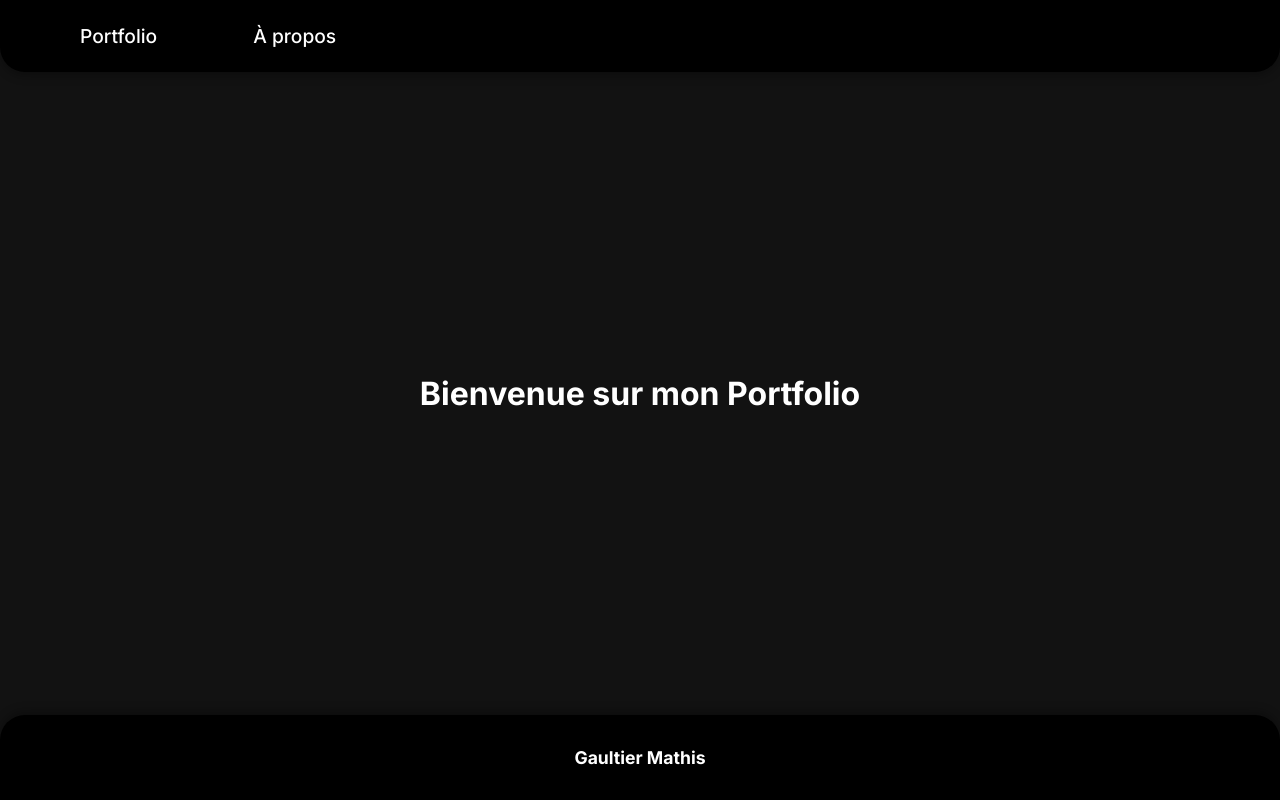
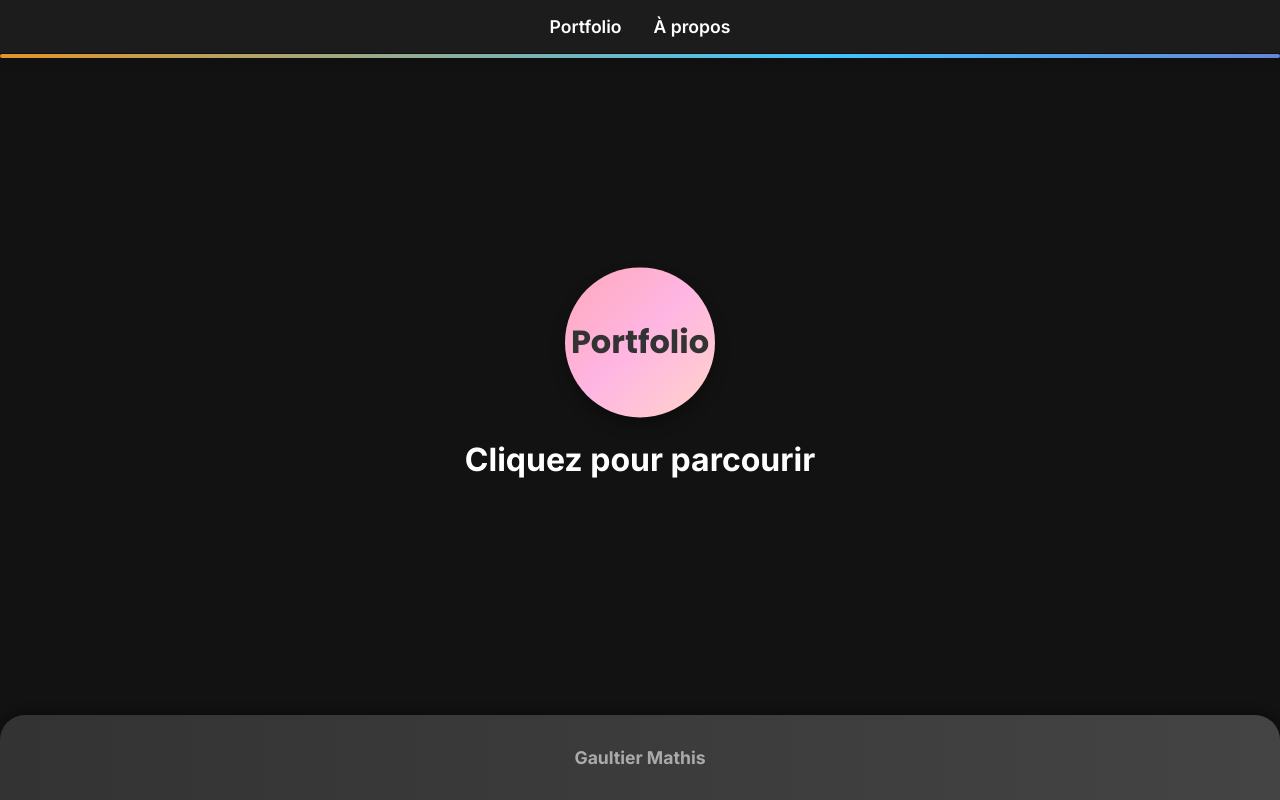
Before and after one commit to mathisglt/PortfolioPro, a Next.js app: page / in a window 1280 px wide. Built offline with nearby package versions, Linux system fonts and the light colour scheme.

Commit message:
fix: Colors adjustements

```diff
--- a/src/app/globals.css
+++ b/src/app/globals.css
@@ -2,8 +2,8 @@
 @import url('https://fonts.googleapis.com/css2?family=Poppins:wght@700&display=swap');
 
 html, body {
-  font-family: 'Poppins', sans-serif; /* Police moderne */
-  font-weight: 700; /* Gras pour rendre le texte bien visible */
+  font-family: 'Poppins', sans-serif;
+  font-weight: 700;
   margin: 0;
   padding: 0;
   height: 100%;
@@ -12,91 +12,26 @@ html, body {
   font-family: sans-serif;
   display: flex;
   flex-direction: column;
-  background-color: #121212; /* Remplacez #000 par la couleur de fond souhaitée */
+  background-color: #121212;
 }
 
-/* Appliquer le box-sizing correct à tous les éléments */
 *, *::before, *::after {
   box-sizing: border-box;
 }
 
-/* Assurer que tout élément dans le body ne génère pas de marges inattendues */
 body > * {
   margin: 0;
 }
 
-/* Styles généraux pour les éléments de mise en page */
 header, footer, main {
   margin: 0;
   padding: 0;
 }
 
-/* Assurer que le body s'étend sur toute la hauteur de la page et configure une structure de base */
-
-
-/* Conteneur principal pour l'application */
 main {
-  flex: 1; /* Prend tout l'espace disponible */
+  flex: 1;
   display: flex;
   flex-direction: column;
   align-items: center;
   justify-content: center;
 }
-
-/* Exemple de styles pour le nav (ajoutez vos propres styles ici) */
-/* navbar styles */
-.navbar {
-  background-color: #333; /* Couleur de fond de la barre de navigation */
-  padding: 1rem; /* Espacement interne */
-  color: white; /* Couleur du texte */
-  display: flex; /* Utilisation de flexbox */
-  justify-content: center; /* Centrer les éléments horizontalement */
-  align-items: center; /* Centrer les éléments verticalement */
-  width: 100%; /* Prendre toute la largeur */
-}
-
-/* Liste non ordonnée (ul) dans la navbar */
-ul {
-  list-style: none; /* Retirer les puces des listes */
-  margin: 0; /* Retirer la marge par défaut */
-  padding: 0; /* Retirer le padding par défaut */
-  display: flex; /* Utilisation de flexbox pour aligner les items de la liste */
-  justify-content: center; /* Centrer horizontalement les éléments de la liste */
-  gap: 2rem; /* Espacement entre les liens */
-}
-
-/* Navbar */
-.navbar {
-  background-color: #000;
-  padding: 1.5rem 3rem;
-  display: flex;
-  justify-content: center;
-  align-items: center;
-  border-radius: 0 0 25px 25px;
-  box-shadow: 0 4px 10px rgba(0, 0, 0, 0.3);
-}
-/* Liens de la navbar */
-.lien {
-  color: white; /* Couleur du texte */
-  text-decoration: none; /* Enlever le soulignement des liens */
-  font-weight: bold; /* Texte en gras */
-  font-size: 1.1rem; /* Taille du texte */
-  transition: color 0.3s ease; /* Transition pour le changement de couleur */
-}
-
-.lien:hover {
-  color: #f0a500; /* Couleur des liens au survol */
-}
-
-
-/* Footer de base (à personnaliser selon vos besoins) */
-footer {
-  background-color: #222; /* Couleur de fond du footer */
-  color: #bbb; /* Couleur du texte du footer */
-  padding: 1rem; /* Espacement interne */
-  text-align: center; /* Centrer le texte */
-  width: 100%; /* Prendre toute la largeur */
-}
-.mainbodycontainer {
-  width: 100%;
-}
--- a/src/app/index.module.css
+++ b/src/app/index.module.css
@@ -1,43 +1,70 @@
-/* index.module.css */
-.body {
-  margin: 0;
-  padding: 0;
-}
-/* Container de base */
 .bodycontainer {
   display: flex;
   flex-direction: column;
   min-height: 100vh;
-  background-color: #111;  /* Fond sombre pour un look moderne */
-  color: white;  /* Texte en blanc */
-  margin: 0;
-  padding: 0;
+  background: linear-gradient(to bottom, #1f1f1f, #121212);
+  color: #eaeaea;
+  overflow-x: hidden;
 }
 
-/* Navbar */
 .navbar {
-  background-color: #000;
-  padding: 1.5rem 3rem;
+  position: relative;
+  background-color: rgba(30, 30, 30, 0.95);
+  padding: 1rem 3rem;
   display: flex;
-  justify-content: space-between;
+  justify-content: center;
   align-items: center;
-  border-radius: 0 0 25px 25px;
-  box-shadow: 0 4px 10px rgba(0, 0, 0, 0.3);
+  width: 100%;
+  box-shadow: 0 4px 15px rgba(0, 0, 0, 0.3);
+  z-index: 10;
+}
+
+.navbar::after {
+  content: '';
+  position: absolute;
+  bottom: -5px;
+  left: 0;
+  width: 100%;
+  height: 4px;
+  background: linear-gradient(90deg, #ff007f, #ff8c00, #40c4ff, #8e44ad, #ff007f);
+  background-size: 300%;
+  border-radius: 20px;
+  animation: neon-anim 4s ease-in-out infinite;
+  z-index: -1;
+}
+
+@keyframes neon-anim {
+  0% {
+    background-position: 0%;
+  }
+  50% {
+    background-position: 50%;
+  }
+  100% {
+    background-position: 100%;
+  }
 }
 
 .liens {
   list-style: none;
   display: flex;
+  gap: 2rem;
+  margin: 0;
+  padding: 0;
 }
 
 .lien {
   color: #fff;
   text-decoration: none;
-  margin: 0 2rem;
-  font-size: 1.2rem;
-  font-weight: 500;
+  font-size: 1.1rem;
+  font-weight: 600;
   position: relative;
   transition: all 0.3s ease;
+}
+
+.lien:hover {
+  color: #ff8c00;
+  transform: scale(1.1);
 }
 
 .lien::after {
@@ -45,8 +72,8 @@
   position: absolute;
   width: 100%;
   height: 2px;
-  background-color: #fff;
-  bottom: -4px;
+  background-color: #ff8c00;
+  bottom: -6px;
   left: 0;
   transform: scaleX(0);
   transform-origin: bottom right;
@@ -58,37 +85,36 @@
   transform-origin: bottom left;
 }
 
-/* Contenu principal */
-.mainContent {
+.mainContainer {
   flex: 1;
   display: flex;
   flex-direction: column;
   align-items: center;
   justify-content: center;
-  padding: 4rem 2rem;
+  padding: 3rem 2rem;
   text-align: center;
-  background-color: #111;
-  box-shadow: 0 10px 20px rgba(0, 0, 0, 0.1);
+  background: rgba(255, 255, 255, 0.05);
+  box-shadow: 0 10px 25px rgba(0, 0, 0, 0.3);
   border-radius: 20px;
   max-width: 900px;
-  margin: 0 auto;
+  margin: 2rem auto;
+  animation: fade-in 1s ease-in-out;
 }
 
-/* Titre */
-.h2 {
-  font-size: 3rem;
-  font-weight: 600;
-  color: #fff;
-  margin-bottom: 2rem;
-  letter-spacing: 1px;
-  max-width: 80%;
-  line-height: 1.3;
+@keyframes fade-in {
+  from {
+    opacity: 0;
+    transform: translateY(20px);
+  }
+  to {
+    opacity: 1;
+    transform: translateY(0);
+  }
 }
 
-/* Footer */
 .footer {
-  background-color: #000;
-  color: #fff;
+  background: linear-gradient(to right, #333, #444);
+  color: #aaa;
   text-align: center;
   padding: 2rem;
   font-size: 1.1rem;
@@ -96,3 +122,32 @@
   box-shadow: 0 -4px 10px rgba(0, 0, 0, 0.3);
   margin-top: auto;
 }
+
+.footerLink {
+  color: #ff8c00;
+  text-decoration: none;
+  font-weight: bold;
+  transition: color 0.3s ease;
+}
+
+.footerLink:hover {
+  color: #ff007f;
+}
+
+@media (max-width: 768px) {
+  .navbar {
+    padding: 1rem;
+  }
+
+  .liens {
+    gap: 1rem;
+  }
+
+  .lien {
+    font-size: 1rem;
+  }
+
+  .mainContainer {
+    padding: 2rem;
+  }
+}
--- a/src/app/page.tsx
+++ b/src/app/page.tsx
@@ -1,11 +1,13 @@
 // app/page.tsx
 import styles from './index.module.css';
+import Portfolio from './portfolio/page';
 
 const HomePage = () => {
   return (
-    <div className={styles.mainbodycontainer}>
-      <h1>Bienvenue sur mon Portfolio</h1>
-    </div>
+    <>
+    <Portfolio></Portfolio>
+    </>
+
   );
 };
 
--- a/src/app/portfolio/page.tsx
+++ b/src/app/portfolio/page.tsx
@@ -16,12 +16,12 @@ const Portfolio = () => {
 
   const bubbles: Record<BubbleKey, Bubble> = {
     portfolio: { name: 'Portfolio', subBubbles: ['we', 'perso'] },
-    we: { name: 'Web Engineering', subBubbles: ['react', 'js', 'pokedex'] },
+    we: { name: 'Web Engineering \n Master 1', subBubbles: ['react', 'js', 'pokedex'] },
     react: { name: 'React', link: 'https://wetpreact.amadev.fr' },
-    js: { name: 'JS', link: 'https://wejs.amadev.fr' },
-    pokedex: { name: 'Pokedex', link: 'https://pokedex.amadev.fr' },
+    js: { name: 'Dessin \n (JavaScript pur)', link: 'https://wejs.amadev.fr' },
+    pokedex: { name: 'Pokedex \n (Angular)', link: 'https://pokedex.amadev.fr' },
     perso: { name: 'Projets Persos', subBubbles: ['amagg'] },
-    amagg: { name: 'Ama.gg', link: 'https://amagg.mathisgaultier.fr' },
+    amagg: { name: 'Ama.gg (Next.js)', link: 'https://amagg.mathisgaultier.fr' },
   };
 
   const explosionVariants = {
--- a/src/app/portfolio/portfolio.module.css
+++ b/src/app/portfolio/portfolio.module.css
@@ -1,38 +1,34 @@
-/* portfolio.module.css */
 @import url('https://fonts.googleapis.com/css2?family=Poppins:wght@700&display=swap');
 
-/* Conteneur principal pour s'assurer qu'il prend tout l'espace disponible */
 .mainContent {
-  flex: 1; /* S'assure que le composant prend tout l'espace restant */
+  flex: 1;
   display: flex;
   flex-direction: column;
   align-items: center;
   justify-content: center;
   padding: 2rem;
-  width: 100%; /* Prend toute la largeur disponible */
-  margin: auto; /* Centre horizontalement le contenu */
+  width: 100%;
+  margin: auto;
   background-color: #121212;
-  overflow: hidden; /* Pour que les bulles ne débordent pas */
+  overflow: hidden;
 }
 
-
-/* Conteneur pour organiser les bulles horizontalement */
 .bubblesContainer {
   display: flex;
-  gap: 1rem; /* Espacement horizontal entre les bulles */
-  margin-top: 1.5rem; /* Espacement au-dessus des bulles */
+  gap: 1rem;
+  margin-top: 1.5rem;
 }
 
 .bubble {
-  font-family: 'Poppins', sans-serif; /* Police moderne */
-  font-weight: 700; /* Gras pour rendre le texte bien visible */
-  background: linear-gradient(135deg, #ff9a8b, #ffb5e2, #fff0b3, #ff9a8b); /* Nouveau dégradé avec des tons chauds (rose, jaune, crémeux) */
+  font-family: 'Poppins', sans-serif;
+  font-weight: 700;
+  background: linear-gradient(135deg, #ff9a8b, #ffb5e2, #fff0b3, #ff9a8b);
   border: none;
   color: #333;
   font-size: 2rem;
   font-weight: bold;
   text-align: center;
-  border-radius: 50%; /* Pour un effet de bulle circulaire */
+  border-radius: 50%;
   width: 150px;
   height: 150px;
   display: flex;
@@ -40,26 +36,24 @@
   align-items: center;
   cursor: pointer;
   box-shadow: 0 8px 15px rgba(0, 0, 0, 0.3);
-  animation: float 6s ease-in-out infinite, gradientShift 6s ease infinite; /* Animation de dégradé */
-  background-size: 300% 300%; /* Agrandit la zone du dégradé pour éviter les lignes visibles */
-  transition: transform 0.3s ease; /* Transition fluide pour l'agrandissement au survol */
+  animation: float 6s ease-in-out infinite, gradientShift 6s ease infinite;
+  background-size: 300% 300%;
+  transition: transform 0.3s ease;
 }
 
-/* Agrandissement au survol */
 .bubble:hover {
-  transform: scale(1.2); /* Agrandissement léger et fluide */
+  transform: scale(1.2);
 }
 
-/* Styles pour les sous-bulles */
 .subBubble {
-  font-family: 'Poppins', sans-serif; /* Police moderne */
-  font-weight: 700; /* Gras pour rendre le texte bien visible */
-  background: linear-gradient(135deg, #ff9a8b, #ffb5e2, #fff0b3, #ff9a8b); /* Même dégradé que pour .bubble */
+  font-family: 'Poppins', sans-serif;
+  font-weight: 700;
+  background: linear-gradient(135deg, #ff9a8b, #ffb5e2, #fff0b3, #ff9a8b);
   border: none;
   color: #333;
   font-size: 1.5rem;
   text-align: center;
-  border-radius: 50%; /* Pour des sous-bulles circulaires */
+  border-radius: 50%;
   width: 175px;
   height: 175px;
   display: flex;
@@ -67,16 +61,15 @@
   align-items: center;
   cursor: pointer;
   box-shadow: 0 6px 12px rgba(0, 0, 0, 0.3);
-  animation: float 6s ease-in-out infinite, gradientShift 6s ease infinite; /* Animation de dégradé */
-  background-size: 300% 300%; /* Agrandit la zone du dégradé pour éviter les lignes visibles */
-  transition: transform 0.3s ease; /* Transition fluide pour l'agrandissement au survol */
+  animation: float 6s ease-in-out infinite, gradientShift 6s ease infinite;
+  background-size: 300% 300%;
+  transition: transform 0.3s ease;
 }
 
 .subBubble:hover {
-  transform: scale(1.1); /* Agrandissement léger et fluide au survol */
+  transform: scale(1.1);
 }
 
-/* Bouton de retour */
 .backButton {
   background-color: #333;
   color: #fff;
@@ -87,15 +80,15 @@
   border-radius: 8px;
   cursor: pointer;
   margin-top: 20px;
-  transition: background-color 0.3s ease, transform 0.3s ease; /* Transition fluide */
+  transition: background-color 0.3s ease, transform 0.3s ease;
 }
 
 .backButton:hover {
-  background-color: #555; /* Changement de couleur de fond au survol */
-  transform: translateY(-2px); /* Déplacement léger pour un effet de clic */
+  background-color: #555;
+  transform: translateY(-2px);
 }
 
-/* Effet de flottement infini */
+
 @keyframes float {
   0%, 100% {
     transform: translateY(0);
@@ -104,7 +97,7 @@
     transform: translateY(-10px);
   }
 }
-/* Dégradé animé pour un effet infini */
+
 @keyframes gradientShift {
   0% {
     background-position: 0% 50%;
```
Also changed, not shown: src/app/layout.tsx (+6 -2 lines), src/app/pages/_document.tsx (deleted, +0 -22 lines).
